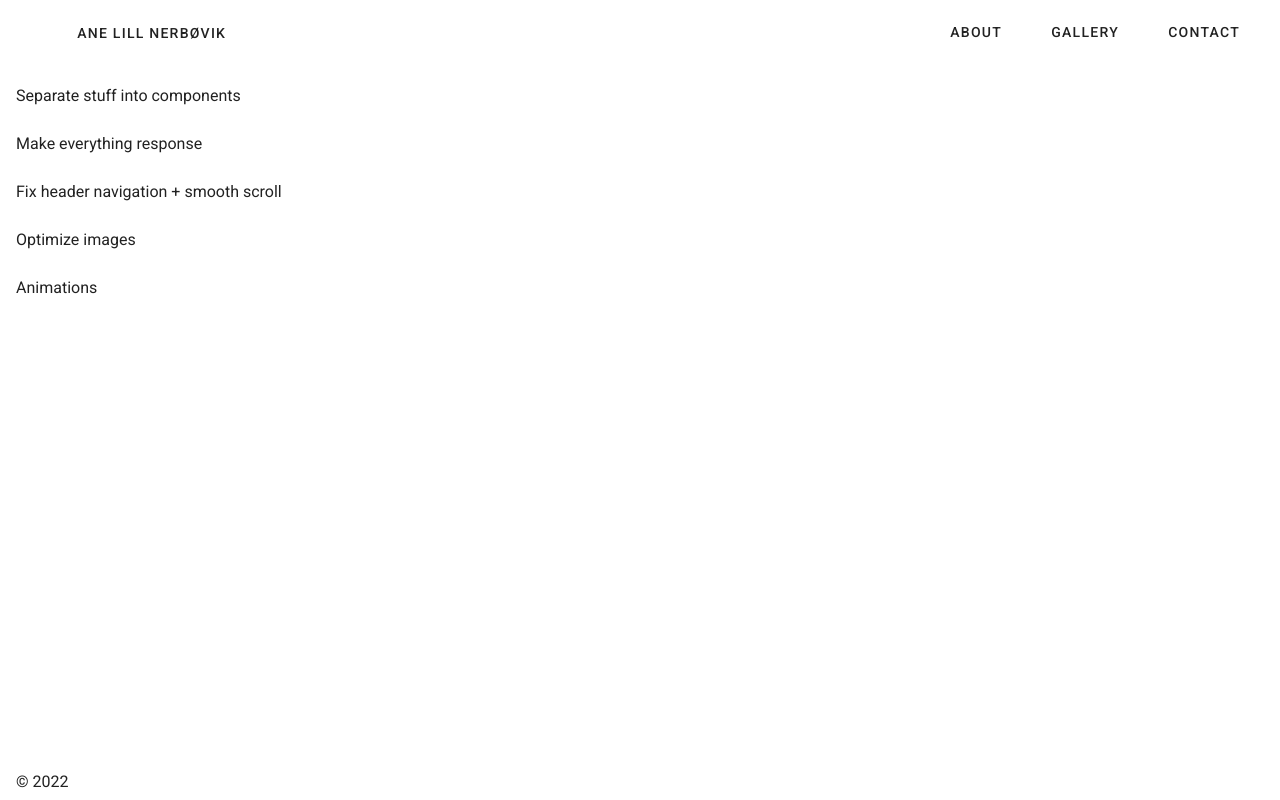
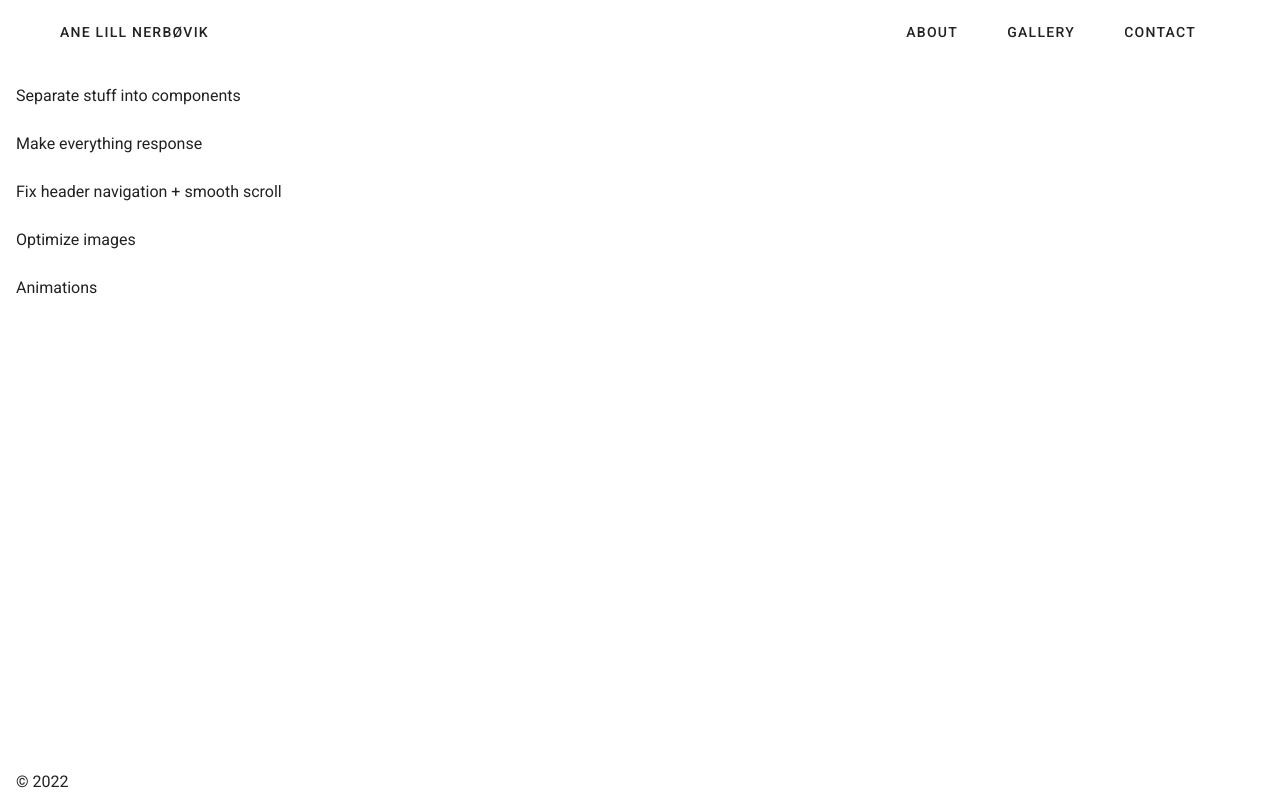
Before and after one commit to torerik123/anelill, a Nuxt app: page /TODO in a window 1280 px wide. Built offline with nearby package versions, Linux system fonts and the light colour scheme.

Commit message:
FIX: Align header text with rest of page content

```diff
--- a/components/TheHeader.vue
+++ b/components/TheHeader.vue
@@ -1,15 +1,25 @@
 <template>
-	<v-app-bar color="white" elevate-on-scroll fixed app>
-			<v-toolbar-title class="pl-11 text-button font-weight-medium">
-				<v-btn
-					text
-					@click="$vuetify.goTo(0)"
-				>
-					Ane Lill Nerbøvik
-				</v-btn>
+	<v-app-bar
+		app
+		color="white"
+		elevate-on-scroll
+		fixed
+		class="px-15"
+	>
+			<v-toolbar-title
+				class="text-button font-weight-medium"
+			>
+				<v-hover v-slot="{ hover }">
+					<span
+						:style="hover ? 'cursor: pointer;' : ''"
+						@click="$vuetify.goTo(0)"
+					>
+						Ane Lill Nerbøvik
+					</span>
+				</v-hover>
 			</v-toolbar-title>
 			<v-spacer />
-			<v-toolbar-title class="px-2" >
+			<v-toolbar-title class="px-2" v-if="$vuetify.breakpoint.smAndUp">
 				<v-btn
 					text
 					@click="scrollTo('about')"
@@ -17,7 +27,7 @@
 					About
 				</v-btn>
 			</v-toolbar-title>
-			<v-toolbar-title class="px-2">
+			<v-toolbar-title class="px-2" v-if="$vuetify.breakpoint.smAndUp">
 				<v-btn
 					text
 					@click="scrollTo('gallery')"
@@ -25,7 +35,7 @@
 					Gallery
 				</v-btn>
 			</v-toolbar-title>
-			<v-toolbar-title class="px-2">
+			<v-toolbar-title class="px-2" v-if="$vuetify.breakpoint.smAndUp">
 				<v-btn
 					text
 					@click="scrollTo('contact')"
@@ -33,12 +43,21 @@
 					Contact
 				</v-btn>
 			</v-toolbar-title>
+
+
+			<v-app-bar-nav-icon v-if="$vuetify.breakpoint.xs" @click="menu = !menu"></v-app-bar-nav-icon>
 		</v-app-bar>
 </template>
 
 <script>
 	export default {
 		name: "TheHeader",
+
+		data() {
+			return {
+				menu: false,
+			}
+		},
 
 		methods: {
 			scrollTo(section) {
@@ -47,3 +66,9 @@
 		}
 	}
 </script>
+
+<style scoped>
+	/deep/ .v-toolbar__content {
+		padding: 0px !important;
+	}
+</style>
--- a/pages/index.vue
+++ b/pages/index.vue
@@ -1,6 +1,6 @@
 <template>
 	<div>
-		<!-- Header img -->
+		<!-- Hero img -->
 		<v-sheet class="px-15 pt-10 overflow-hidden" height="auto">
 		<v-img
 			width="100%"
```
